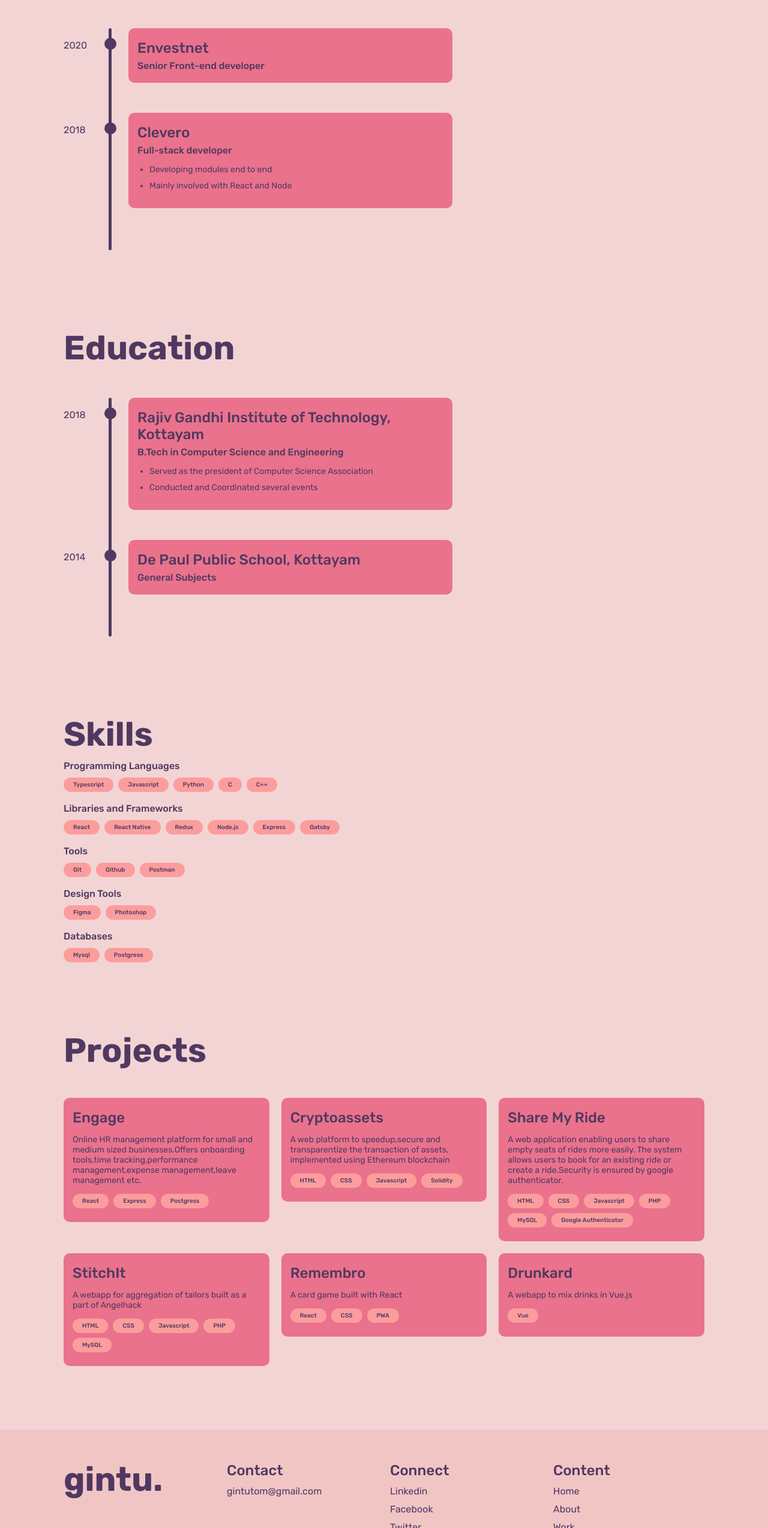
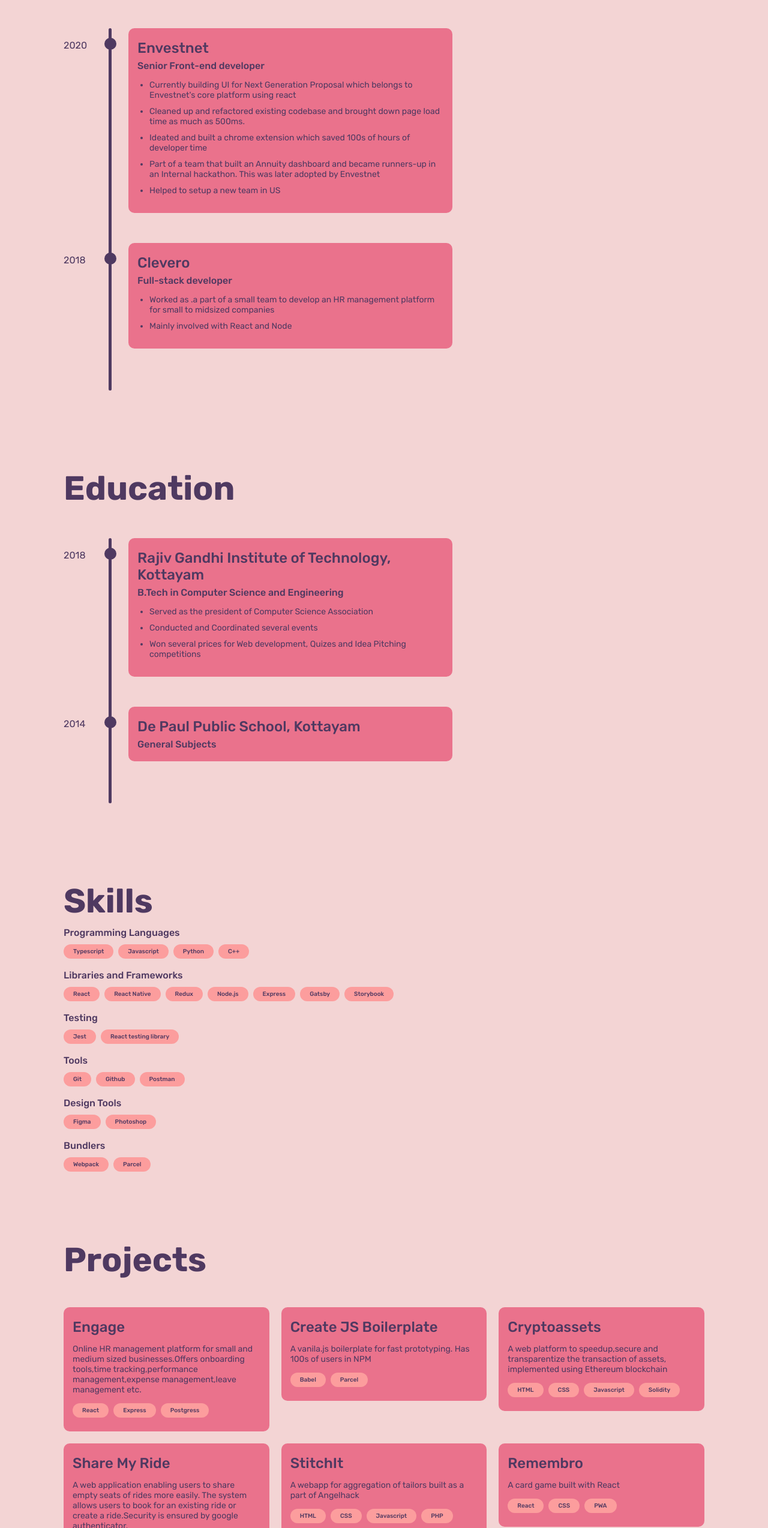
Before and after one commit to gintu/gintu.github.io, a Gatsby site: page / in a window 1280 px wide. Shown: the part 1223-3770 px from the top of the page at 60% size. Built offline with nearby package versions, Linux system fonts and the light colour scheme; Gatsby itself is replaced by a stand-in of ours.

Commit message:
footer css issue fix

```diff
--- a/src/sections/education/education.js
+++ b/src/sections/education/education.js
@@ -27,6 +27,10 @@
                       Served as the president of Computer Science Association
                     </li>
                     <li>Conducted and Coordinated several events</li>
+                    <li>
+                      Won several prices for Web development, Quizes and Idea
+                      Pitching competitions
+                    </li>
                     {/* <li>Won prices in many events</li> */}
                   </ul>
                 </div>
--- a/src/sections/footer/footer.js
+++ b/src/sections/footer/footer.js
@@ -10,6 +10,7 @@
         <div className="footer-div-2">
           <h3 className="Title">Contact</h3>
           <a
+            className="link-styles"
             href="https://mail.google.com/mail/?view=cm&fs=1&tf=1&to=gintutom@gmail.com"
             rel="noreferrer"
             target="_blank"
@@ -20,6 +21,7 @@
         <div className="footer-div-3">
           <h3 className="Title">Connect</h3>
           <a
+            className="link-styles"
             href="https://in.linkedin.com/in/gintu-tom-080b2899"
             rel="noreferrer"
             target="_blank"
@@ -27,6 +29,7 @@
             Linkedin
           </a>
           <a
+            className="link-styles"
             href="https://www.facebook.com/gintu.tom/"
             rel="noreferrer"
             target="_blank"
@@ -34,23 +37,39 @@
             Facebook
           </a>
           <a
+            className="link-styles"
             href="https://twitter.com/gintutom"
             rel="noreferrer"
             target="_blank"
           >
             Twitter
           </a>
-          <a href="https://github.com/gintu" rel="noreferrer" target="_blank">
+          <a
+            className="link-styles"
+            href="https://github.com/gintu"
+            rel="noreferrer"
+            target="_blank"
+          >
             Github
           </a>
         </div>
         <div className="footer-div-4">
           <h3 className="Title">Content</h3>
-          <a href="#home">Home</a>
-          <a href="#about">About</a>
-          <a href="#work">Work</a>
-          <a href="#education">Education</a>
-          <a href="#projects">Projects</a>
+          <a className="link-styles" href="#about">
+            About
+          </a>
+          <a className="link-styles" href="#work">
+            Work
+          </a>
+          <a className="link-styles" href="#home">
+            Home
+          </a>
+          <a className="link-styles" href="#education">
+            Education
+          </a>
+          <a className="link-styles" href="#projects">
+            Projects
+          </a>
         </div>
       </div>
       <p className="bottom-text">designed and built by gintu © 2021</p>
--- a/src/sections/footer/footer.scss
+++ b/src/sections/footer/footer.scss
@@ -26,13 +26,16 @@
   }
 }
 
-.footer-grid a,a:active,a:visited {
+.link-styles {
   text-decoration: none ;
-  display: block;
+  display: flex;
   cursor: pointer;
   line-height: 3rem;
   font-weight: 400;
   color:$main-color;
+}
+.link-styles:hover{
+  font-weight: 500;
 }
 
 .bottom-text{
--- a/src/sections/home/home.scss
+++ b/src/sections/home/home.scss
@@ -21,6 +21,12 @@
   margin-right: 10px;
 }
 
+.icons-container > img:hover{
+  background-color: aqua;
+  color: #fff;
+  margin-top: 10;
+}
+
 .home-h1{
   font-size: 10.6rem;
   font-weight: 700;
--- a/src/sections/projects/projectsList.js
+++ b/src/sections/projects/projectsList.js
@@ -6,7 +6,13 @@
     tools: ["React", "Express", "Postgress"],
     link: "https://google.com",
   },
-
+  {
+    title: "Create JS Boilerplate",
+    description:
+      "A vanila.js boilerplate for fast prototyping. Has 100s of users in NPM",
+    tools: ["Babel", "Parcel"],
+    link: "https://www.npmjs.com/package/create-js-boilerplate",
+  },
   {
     title: "Cryptoassets",
     description:
@@ -41,11 +47,5 @@
     tools: ["React", "CSS", "PWA"],
     link: "https://remembro.ml",
   },
-  {
-    title: "Drunkard",
-    description: "A webapp to mix drinks in Vue.js",
-    tools: ["Vue"],
-    link: "https://github.com/gintu/drunkard",
-  },
 ];
 export default list;
--- a/src/sections/skills/skillList.js
+++ b/src/sections/skills/skillList.js
@@ -1,13 +1,25 @@
 const set = [
   {
     title: "Programming Languages",
-    content: ["Typescript", "Javascript", "Python", "C", "C++"],
+    content: ["Typescript", "Javascript", "Python", "C++"],
   },
   {
     title: "Libraries and Frameworks",
-    content: ["React", "React Native", "Redux", "Node.js", "Express", "Gatsby"],
+    content: [
+      "React",
+      "React Native",
+      "Redux",
+      "Node.js",
+      "Express",
+      "Gatsby",
+      "Storybook",
+    ],
   },
 
+  {
+    title: "Testing",
+    content: ["Jest", "React testing library"],
+  },
   {
     title: "Tools",
     content: ["Git", "Github", "Postman"],
@@ -17,8 +29,8 @@
     content: ["Figma", "Photoshop"],
   },
   {
-    title: "Databases",
-    content: ["Mysql", "Postgress"],
+    title: "Bundlers",
+    content: ["Webpack", "Parcel"],
   },
 ];
 
--- a/src/sections/work/work.js
+++ b/src/sections/work/work.js
@@ -18,6 +18,27 @@
                 <div className="CardContent">
                   <p className="Title">Envestnet</p>
                   <p className="SubTitle">Senior Front-end developer</p>
+                  <ul className="Details">
+                    <li>
+                      Currently building UI for Next Generation Proposal which
+                      belongs to Envestnet's core platform using react
+                    </li>
+                    <li>
+                      Cleaned up and refactored existing codebase and brought
+                      down page load time as much as 500ms.
+                    </li>
+                    <li>
+                      Ideated and built a chrome extension which saved 100s of
+                      hours of developer time
+                    </li>
+                    <li>
+                      Part of a team that built an Annuity dashboard and became
+                      runners-up in an Internal hackathon. This was later
+                      adopted by Envestnet
+                    </li>
+                    <li>Helped to setup a new team in US</li>
+                    {/* <li>analytics driven design</li> */}
+                  </ul>
                 </div>
               </div>
             </div>
@@ -36,7 +57,10 @@
                   <p className="SubTitle">Full-stack developer</p>
 
                   <ul className="Details">
-                    <li>Developing modules end to end</li>
+                    <li>
+                      Worked as .a part of a small team to develop an HR
+                      management platform for small to midsized companies
+                    </li>
                     <li>Mainly involved with React and Node</li>
                     {/* <li>analytics driven design</li> */}
                   </ul>
```
